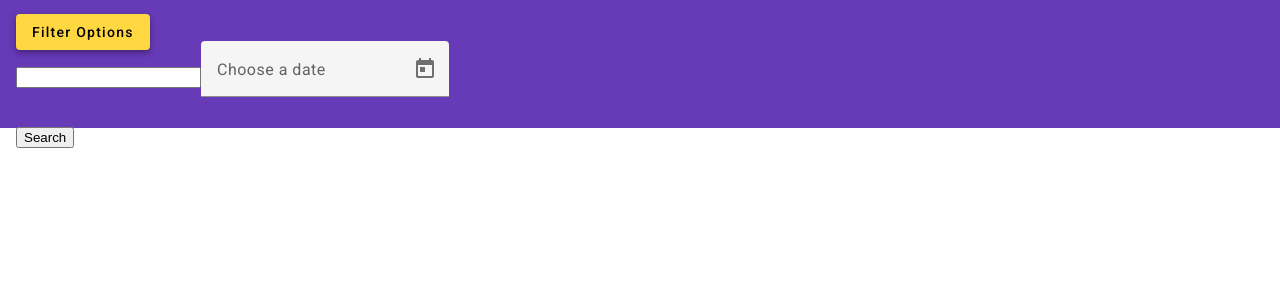
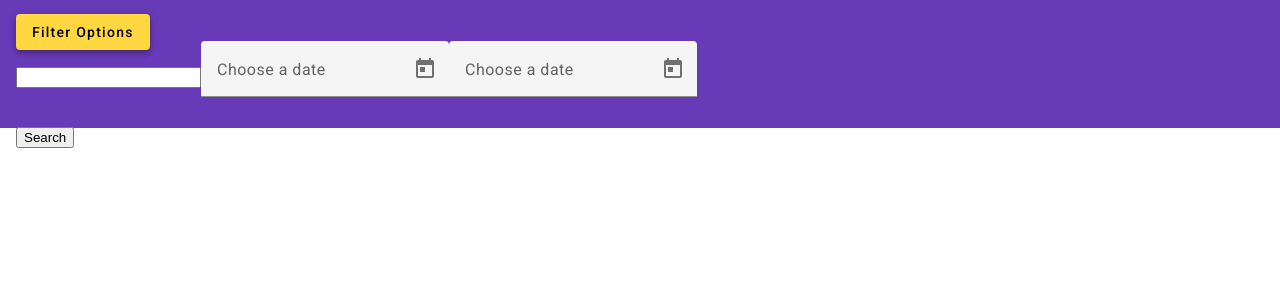
Before and after one commit to shuabrannigan/ticketmaster-api-app, an Angular app: page / in a window 1280 px wide. Both pictures are taken after a click on the button "Filter Options". Shown: the top 300 px of the page. Built offline with nearby package versions, Linux system fonts and the light colour scheme.

Commit message:
added end datepicker

```diff
--- a/src/app/components/search/search.component.html
+++ b/src/app/components/search/search.component.html
@@ -6,7 +6,11 @@
         <mat-datepicker-toggle matIconSuffix [for]="startDate"></mat-datepicker-toggle>
         <mat-datepicker #startDate></mat-datepicker>
     </mat-form-field>
-
-
+    <mat-form-field appearance="fill">
+        <mat-label>Choose a date</mat-label>
+        <input data-test="endDateInput" formControlName="endDateTime" matInput [matDatepicker]="endDate">
+        <mat-datepicker-toggle matIconSuffix [for]="endDate"></mat-datepicker-toggle>
+        <mat-datepicker #endDate></mat-datepicker>
+    </mat-form-field>
 </div>
 <button data-test="searchButton" (click)="search()">Search</button>
```
Also changed, not shown: 1 other file (tests, documents, lock files or other folders).
